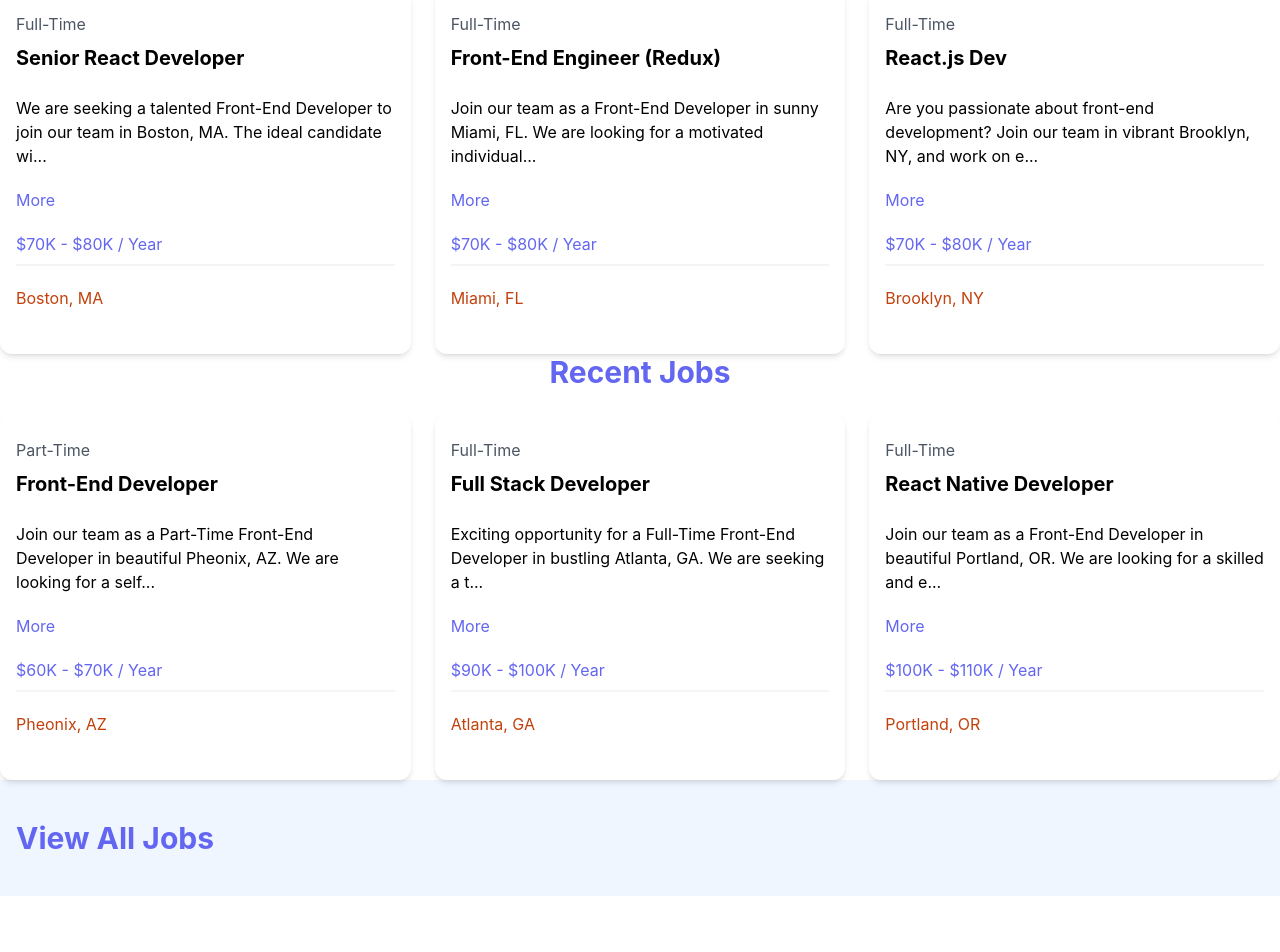
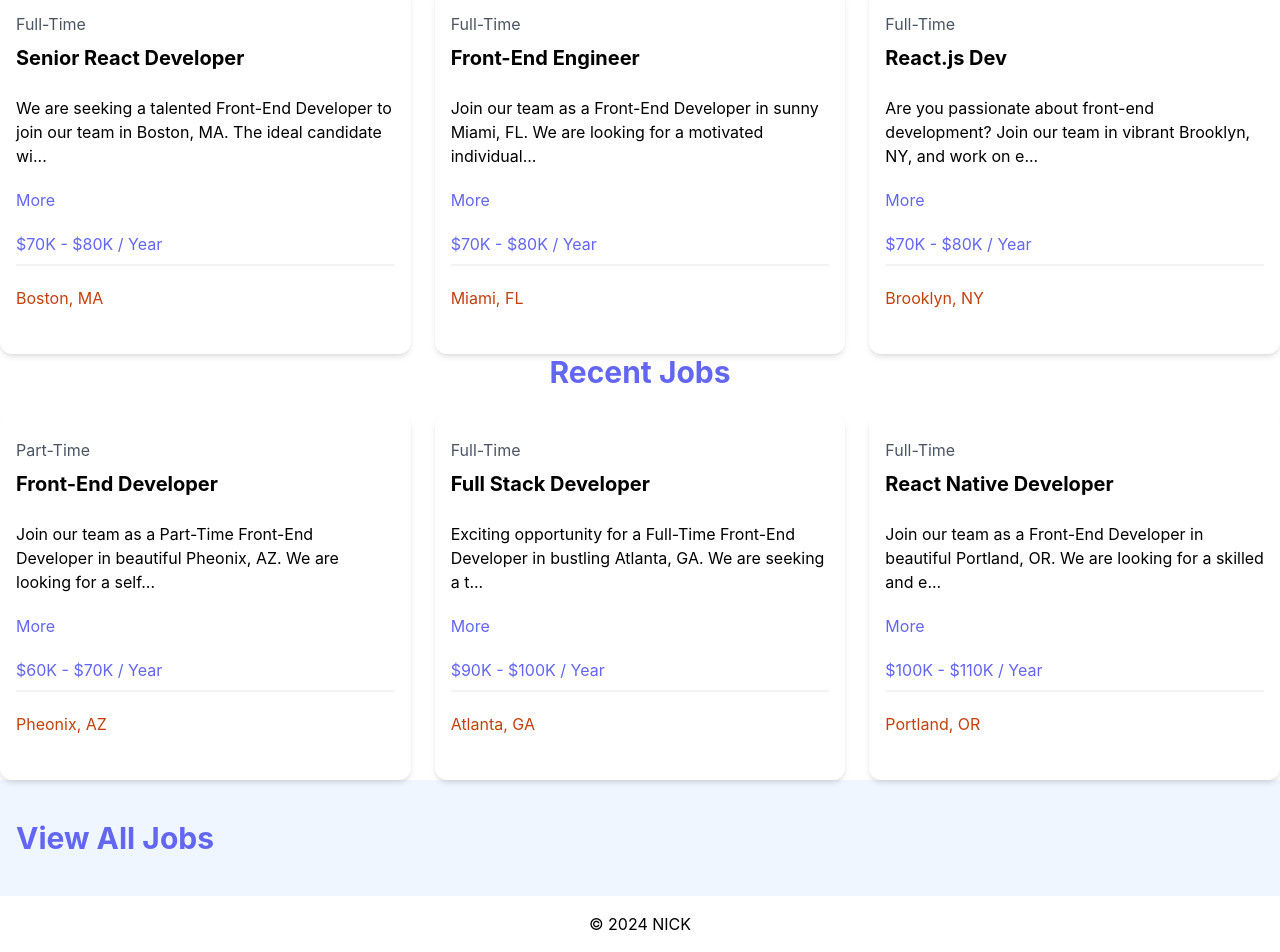
Before and after one commit to Nikola-Limpet/JobFinderAPP, a React (Vite) app in the folder react-app/: page / in a window 1280 px wide. Shown: the part 1136-2088 px from the top of the page. Before the commit the page ends 2032 px from the top, so only its background shows below. Built offline with nearby package versions, Linux system fonts and the light colour scheme.

Commit message:
update footer and check logo

```diff
--- a/react-app/src/App.jsx
+++ b/react-app/src/App.jsx
@@ -4,6 +4,7 @@ import Hero from './components/Hero';
 import HomeCards from './components/HomeCards';
 import JobsList from './components/JobsList';
 import ViewAllJobs from './components/ViewAllJobs';
+import Footer from './components/Footer';
 
 function App() {
   return (
@@ -17,6 +18,7 @@ function App() {
       <HomeCards />
       <JobsList />
       <ViewAllJobs />
+      <Footer />
     </>
   );
 }
--- /dev/null
+++ b/react-app/src/components/Footer.jsx
@@ -0,0 +1,12 @@
+import React from 'react'
+
+const Footer = () => {
+  return (
+      <footer className="bg-white-600 text-
+      white text-center p-4">
+        <p>&copy; 2024 NICK</p>
+      </footer>
+  )
+}
+
+export default Footer
--- a/react-app/src/components/JobListing.jsx
+++ b/react-app/src/components/JobListing.jsx
@@ -47,4 +47,4 @@ const JobListing = ({ job }) => {
     </div>
   );
 };
-export default JobListing
+export default JobListing;
--- a/react-app/src/jobs.json
+++ b/react-app/src/jobs.json
@@ -15,7 +15,7 @@
     },
     {
       "id": "2",
-      "title": "Front-End Engineer (Redux)",
+      "title": "Front-End Engineer",
       "type": "Full-Time",
       "location": "Miami, FL",
       "description": "Join our team as a Front-End Developer in sunny Miami, FL. We are looking for a motivated individual with a passion for crafting beautiful and responsive web applications. Experience with UI/UX design principles and a strong attention to detail are highly desirable.",
```
